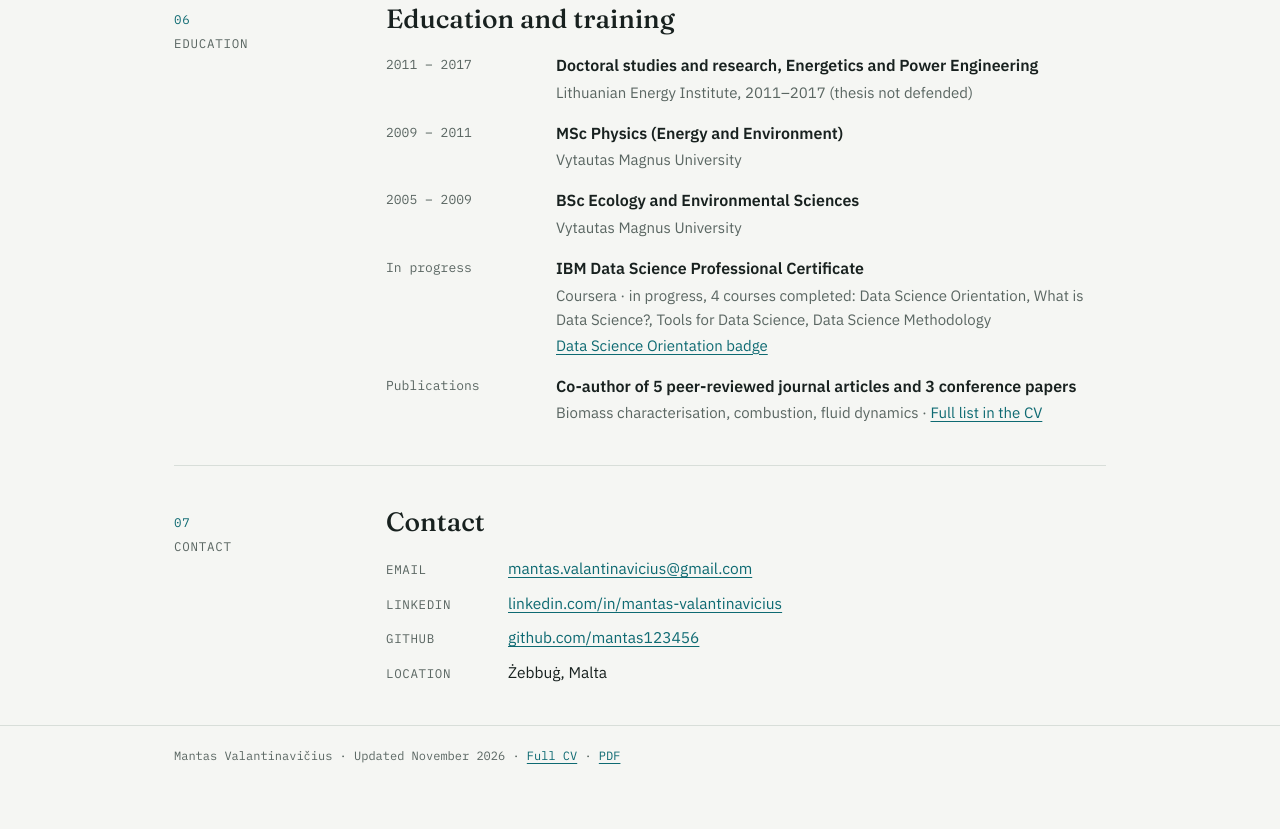
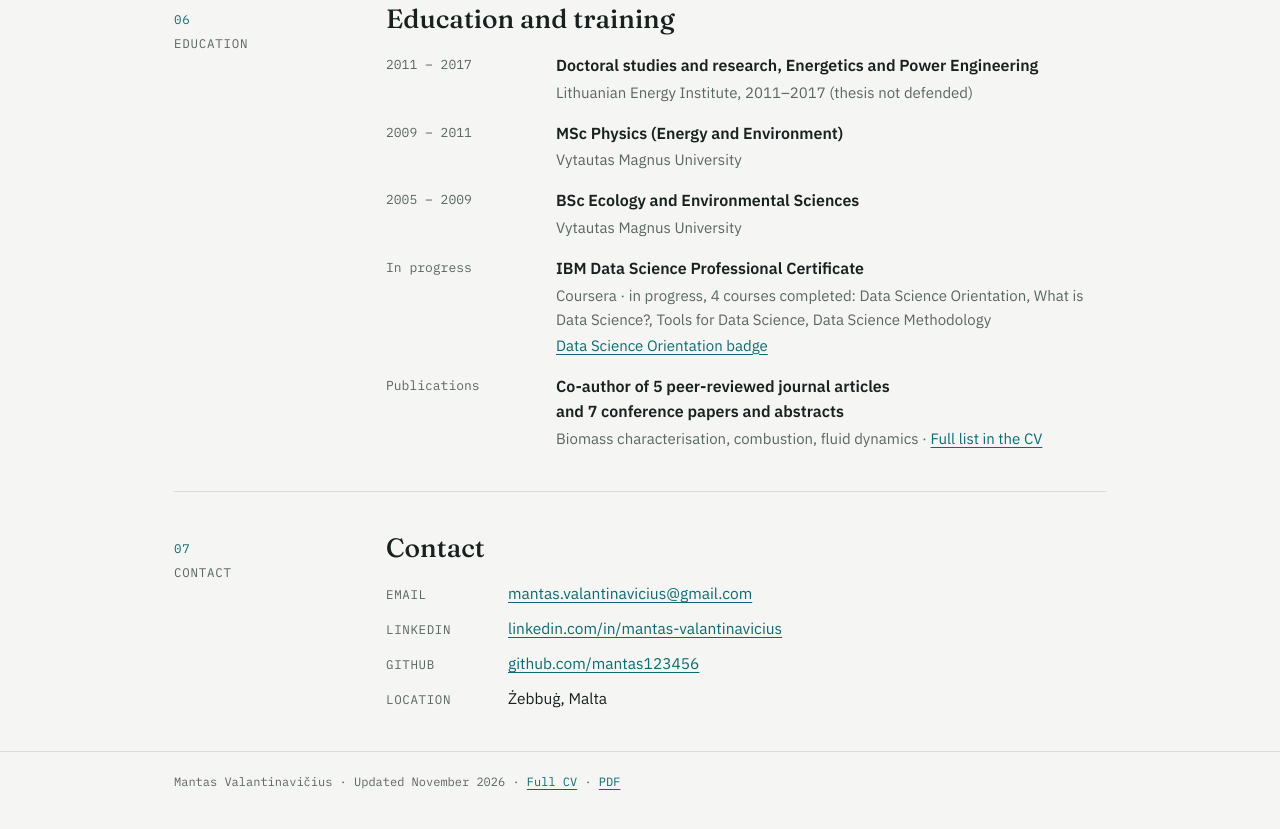
Before and after one commit to mantas123456/mantas123456.github.io, a plain HTML site: page index.html in a window 1280 px wide. Shown: the part 6042-6871 px from the top of the page. Before the commit the page ends 6847 px from the top, so only its background shows below. Drawn offline with Linux system fonts and the light colour scheme.

Commit message:
Main page: 7 conference papers and abstracts

```diff
--- a/index.html
+++ b/index.html
@@ -535,7 +535,7 @@ footer { border-top: 1px solid var(--line); padding: 20px 0 40px; font-family: v
         </div>
         <div class="edu-item">
           <div class="when">Publications</div>
-          <div><h3>Co-author of 5 peer-reviewed journal articles and 3 conference papers</h3><p>Biomass characterisation, combustion, fluid dynamics · <a href="cv/#publications">Full list in the CV</a></p></div>
+          <div><h3>Co-author of 5 peer-reviewed journal articles and 7 conference papers and abstracts</h3><p>Biomass characterisation, combustion, fluid dynamics · <a href="cv/#publications">Full list in the CV</a></p></div>
         </div>
       </div>
     </div>
```
